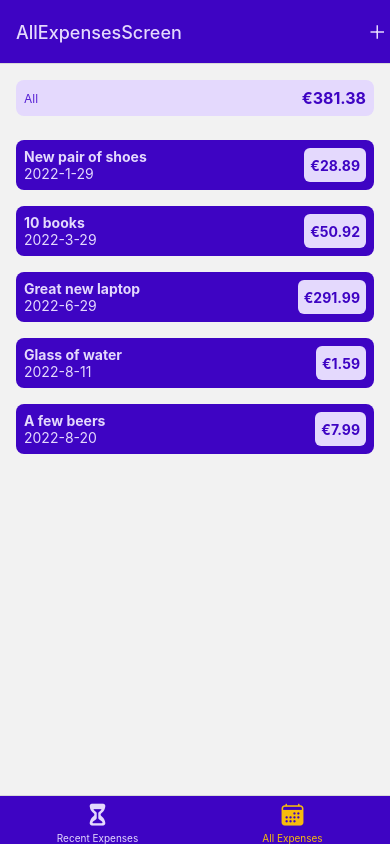
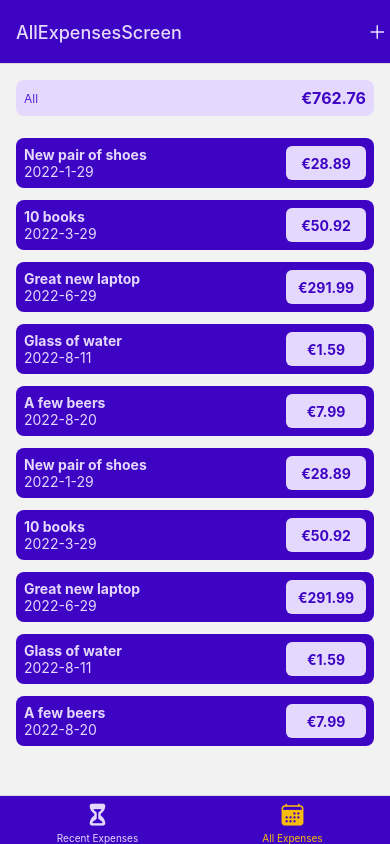
Before and after one commit to jvanleersum/React-Native-Demo-Expense-Tracker-App, a React Native app: screen /AllExpenses in a window 390 px wide. Built offline with nearby package versions, Linux system fonts and the light colour scheme.

Commit message:
Updated styling

```diff
--- a/components/Expenses/ExpensesListTile.js
+++ b/components/Expenses/ExpensesListTile.js
@@ -25,7 +25,7 @@ const styles = StyleSheet.create({
     justifyContent: 'space-between',
     padding: 8,
     borderRadius: 8,
-    marginVertical: 8,
+    marginVertical: 6,
   },
   titleText: {
     color: Colors.primary50,
@@ -39,7 +39,8 @@ const styles = StyleSheet.create({
     justifyContent: 'center',
     backgroundColor: Colors.primary50,
     borderRadius: 6,
-    padding: 6
+    padding: 6,
+    minWidth: 80
   },
   amountText: {
     color: Colors.primary500,
--- a/components/Expenses/ExpensesOutput.js
+++ b/components/Expenses/ExpensesOutput.js
@@ -17,5 +17,7 @@ export default ExpensesOutput;
 const styles = StyleSheet.create({
   container: {
     flex: 1,
-    margin: 16
+    marginHorizontal: 16,
+    marginTop: 16,
+    marginBottom: 0
   }})
--- a/screens/AllExpenses.js
+++ b/screens/AllExpenses.js
@@ -32,6 +32,36 @@ const DUMMY_EXPENSES = [
     amount: 7.99,
     date: new Date("2022-08-20"),
   },
+  {
+    id: "e6",
+    title: "New pair of shoes",
+    amount: 28.89,
+    date: new Date("2022-01-29"),
+  },
+  {
+    id: "e7",
+    title: "10 books",
+    amount: 50.92,
+    date: new Date("2022-03-29"),
+  },
+  {
+    id: "e8",
+    title: "Great new laptop",
+    amount: 291.99,
+    date: new Date("2022-06-29"),
+  },
+  {
+    id: "e9",
+    title: "Glass of water",
+    amount: 1.59,
+    date: new Date("2022-08-11"),
+  },
+  {
+    id: "e10",
+    title: "A few beers",
+    amount: 7.99,
+    date: new Date("2022-08-20"),
+  },
 ];
 
 const AllExpenses = () => {
```
